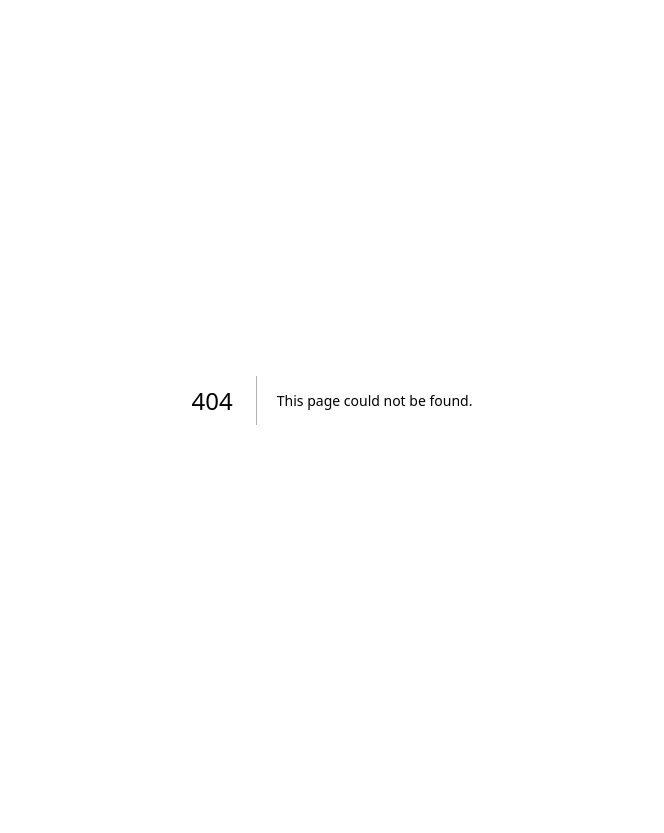
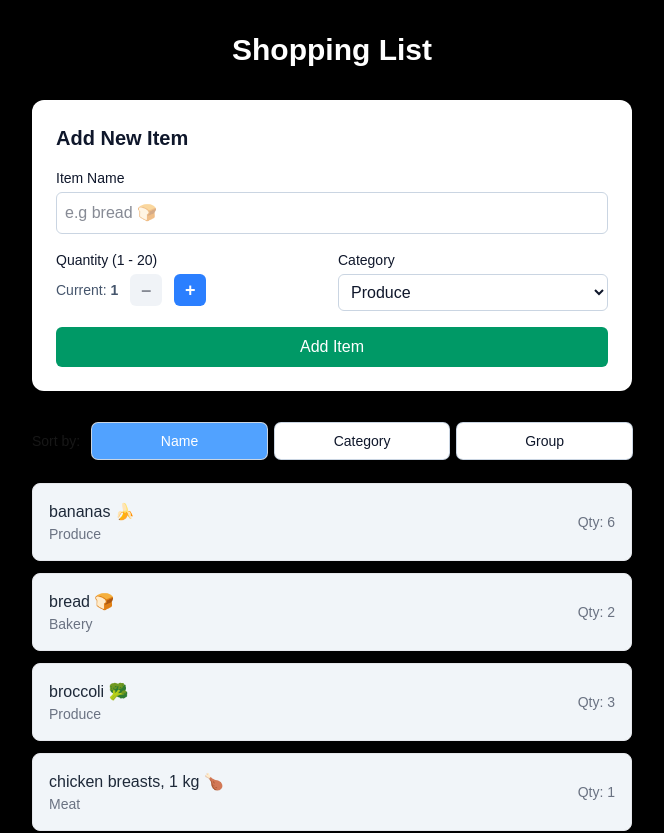
Before and after one commit to afkmary/cprg306-assignments, a Next.js app: page /week-7 in a window 1280 px wide. Before the commit this address had no page. Shown: the top 833 px of the page, without its empty margins (308-972 px from the left). Before the commit the page ends 800 px from the top, so only its background shows below. Built offline with nearby package versions, Linux system fonts and the light colour scheme.

Commit message:
changed to + / - buttons for quantity, single state object, etc. week-7 reqs

```diff
--- a/app/page.js
+++ b/app/page.js
@@ -24,6 +24,9 @@ export default function Home() {
           <Link className="border px-4 py-2 text-lg" href="/week-6">
             Week 6
           </Link>
+          <Link className="border px-4 py-2 text-lg" href="/week-7">
+            Week 7
+          </Link>
         </nav>
       </section>
     </main>
--- /dev/null
+++ b/app/week-7/ItemList.js
@@ -0,0 +1,112 @@
+"use client";
+
+import { useState } from "react";
+import Item from "./item";
+
+export default function ItemList({ items = [] }) {
+  const [sortBy, setSortBy] = useState("name");
+
+  const baseBtn =
+    "rounded-md px-3 py-2 text-sm font-medium ring-1 ring-slate-300";
+  const activeBtn = "bg-blue-400 text-white";
+  const inactiveBtn = "bg-white text-slate-900 hover:bg-slate-50";
+
+  // sorted list (copy -> sort)
+  const sortedItems = [...items].sort((a, b) => {
+    if (sortBy === "category") {
+      const catCompare = a.category.localeCompare(b.category);
+      if (catCompare !== 0) return catCompare;
+      return a.name.localeCompare(b.name);
+    }
+    return a.name.localeCompare(b.name);
+  });
+
+  // group by category (doesn't mutate items)
+  const itemsByCategory = items.reduce((groups, item) => {
+    const category = item.category;
+    if (!groups[category]) groups[category] = [];
+    groups[category].push(item);
+    return groups;
+  }, {});
+
+  const sortedCategories = Object.keys(itemsByCategory).sort((a, b) =>
+    a.localeCompare(b)
+  );
+
+  // sort items within each category by name (copy -> sort)
+  for (const category of sortedCategories) {
+    itemsByCategory[category] = [...itemsByCategory[category]].sort((a, b) =>
+      a.name.localeCompare(b.name)
+    );
+  }
+
+  return (
+    <div className="mt-6 w-full max-w-none items-center space-y-6">
+      {/* Sort Controls */}
+      <div className="flex w-full items-center gap-3">
+        <span className="text-sm font-medium text-mist-100 whitespace-nowrap">
+          Sort by:
+        </span>
+
+        <div className="grid flex-1 grid-cols-3 gap-2">
+          <button
+            type="button"
+            onClick={() => setSortBy("name")}
+            className={`${baseBtn} w-full ${sortBy === "name" ? activeBtn : inactiveBtn}`}
+          >
+            Name
+          </button>
+
+          <button
+            type="button"
+            onClick={() => setSortBy("category")}
+            className={`${baseBtn} w-full ${sortBy === "category" ? activeBtn : inactiveBtn}`}
+          >
+            Category
+          </button>
+
+          <button
+            type="button"
+            onClick={() => setSortBy("grouped")}
+            className={`${baseBtn} w-full ${sortBy === "grouped" ? activeBtn : inactiveBtn}`}
+          >
+            Group
+          </button>
+        </div>
+      </div>
+
+      {/* Render */}
+      {sortBy === "grouped" ? (
+        <div className="space-y-6">
+          {sortedCategories.map((category) => (
+            <section key={category}>
+              <h2 className="mb-3 text-xl font-bold capitalize">{category}</h2>
+
+              <ul className="space-y-3">
+                {itemsByCategory[category].map((item) => (
+                  <Item
+                    key={item.id}
+                    name={item.name}
+                    quantity={item.quantity}
+                    category={item.category}
+                  />
+                ))}
+              </ul>
+            </section>
+          ))}
+        </div>
+      ) : (
+        <ul className="space-y-3">
+          {sortedItems.map((item) => (
+            <Item
+              key={item.id}
+              name={item.name}
+              quantity={item.quantity}
+              category={item.category}
+            />
+          ))}
+        </ul>
+      )}
+    </div>
+  );
+}
--- /dev/null
+++ b/app/week-7/NewItem.js
@@ -0,0 +1,138 @@
+"use client";
+
+import { useState } from "react";
+
+const initialState = {
+  name: "",
+  quantity: 1,
+  category: "produce",
+};
+
+export default function NewItem({ onAddItem }) {
+  const [item, setItem] = useState(initialState);
+
+  const handleChange = (e) => {
+    const { name, value } = e.target;
+
+    setItem((prev) => ({
+      ...prev,
+      [name]: name === "quantity" ? Number(value) : value,
+    }));
+  };
+
+  const handleSubmit = (e) => {
+    e.preventDefault();
+
+    const newItem = {
+      ...item,
+      id: crypto.randomUUID(),
+      name: item.name.trim(),
+    };
+
+    onAddItem(newItem);
+    setItem(initialState);
+  };
+
+  return (
+    <form
+      onSubmit={handleSubmit}
+      className="w-150 space-y-4 rounded-xl bg-white p-6 text-slate-900 shadow"
+    >
+      <h2 className="text-xl font-semibold">Add New Item</h2>
+
+      {/* Name */}
+      <div>
+        <label htmlFor="name" className="block text-sm font-medium mb-1">
+          Item Name
+        </label>
+        <input
+          id="name"
+          name="name"
+          type="text"
+          required
+          value={item.name}
+          onChange={handleChange}
+          className="w-full rounded-md border border-slate-300 p-2"
+          placeholder="e.g bread 🍞"
+        />
+      </div>
+
+      {/* Quantity + Category */}
+      <div className="flex gap-3">
+
+        <div className="w-full">
+          <label htmlFor="quantity" className="block text-sm font-medium mb-1">
+            Quantity (1 - 20)
+          </label>
+          <div className="flex items-center gap-3">
+            <p className="text-sm text-slate-600">
+              Current: <span className="font-semibold">{item.quantity}</span>
+            </p>
+
+            <button
+              type="button"
+              onClick={() =>
+                setItem((prev) => ({
+                  ...prev,
+                  quantity: Math.max(1, prev.quantity - 1),
+                }))
+              }
+              disabled={item.quantity <= 1}
+              className="h-8 w-8 rounded-md bg-slate-200 text-lg font-semibold
+                 hover:bg-slate-300 disabled:opacity-50"
+            >
+              –
+            </button>
+
+            <button
+              type="button"
+              onClick={() =>
+                setItem((prev) => ({
+                  ...prev,
+                  quantity: Math.min(99, prev.quantity + 1),
+                }))
+              }
+              className="h-8 w-8 rounded-md bg-blue-500 text-lg font-semibold text-white
+                 hover:bg-blue-600"
+            >
+              +
+            </button>
+          </div>
+        </div>
+
+        <div className="w-full">
+          <label htmlFor="category" className="block text-sm font-medium mb-1">
+            Category
+          </label>
+          <select
+            id="category"
+            name="category"
+            value={item.category}
+            onChange={handleChange}
+            className="w-full rounded-md border border-slate-300 p-2"
+          >
+            <option value="produce">Produce</option>
+            <option value="dairy">Dairy</option>
+            <option value="bakery">Bakery</option>
+            <option value="meat">Meat</option>
+            <option value="frozen-foods">Frozen Foods</option>
+            <option value="canned-goods">Canned Goods</option>
+            <option value="dry-goods">Dry Goods</option>
+            <option value="beverages">Beverages</option>
+            <option value="snacks">Snacks</option>
+            <option value="household">Household</option>
+            <option value="other">Other</option>
+          </select>
+        </div>
+
+      </div>
+
+      <button
+        type="submit"
+        className="w-full rounded-md bg-emerald-600 py-2 text-white hover:bg-emerald-700"
+      >
+        Add Item
+      </button>
+    </form>
+  );
+}
--- /dev/null
+++ b/app/week-7/item.js
@@ -0,0 +1,14 @@
+export default function Item({ name, quantity, category }) {
+  return (
+    <li className="flex justify-between items-center p-4 mb-3 rounded-lg bg-slate-100 shadow-md border border-gray-200">
+      <div>
+        <p className="text-gray-800">{name}</p>
+        <p className="text-sm text-gray-500 capitalize">{category}</p>
+      </div>
+
+      <span className="text-sm font-medium text-gray-500">
+        Qty: {quantity}
+      </span>
+    </li>
+  );
+}
--- /dev/null
+++ b/app/week-7/items.json
@@ -0,0 +1,74 @@
+[
+  {
+    "id": "1h2GJKH12gkHG31h1H",
+    "name": "milk, 4 L 🥛",
+    "quantity": 1,
+    "category": "dairy"
+  },
+  {
+    "id": "2KJH3k2j3H1k2J3K1H",
+    "name": "bread 🍞",
+    "quantity": 2,
+    "category": "bakery"
+  },
+  {
+    "id": "3h2KJH3k2j3H1k2J3",
+    "name": "eggs, dozen 🥚",
+    "quantity": 2,
+    "category": "dairy"
+  },
+  {
+    "id": "4k2J3K1H2GJKH12gk",
+    "name": "bananas 🍌",
+    "quantity": 6,
+    "category": "produce"
+  },
+  {
+    "id": "5H1h1H2KJH3k2j3H",
+    "name": "broccoli 🥦",
+    "quantity": 3,
+    "category": "produce"
+  },
+  {
+    "id": "6H1k2J3K1H2GJKH1",
+    "name": "chicken breasts, 1 kg 🍗",
+    "quantity": 1,
+    "category": "meat"
+  },
+  {
+    "id": "7gkHG31h1H2KJH3k",
+    "name": "pasta sauce 🍝",
+    "quantity": 3,
+    "category": "canned goods"
+  },
+  {
+    "id": "8j3H1k2J3K1H2GJK",
+    "name": "spaghetti, 454 g 🍝",
+    "quantity": 2,
+    "category": "dry goods"
+  },
+  {
+    "id": "9H12gkHG31h1H2KJ",
+    "name": "toilet paper, 12 pack 🧻",
+    "quantity": 1,
+    "category": "household"
+  },
+  {
+    "id": "10H3k2j3H1k2J3K1",
+    "name": "paper towels, 6 pack",
+    "quantity": 1,
+    "category": "household"
+  },
+  {
+    "id": "11k2J3K1H2GJKH12",
+    "name": "dish soap 🍽️",
+    "quantity": 1,
+    "category": "household"
+  },
+  {
+    "id": "12GJKH12gkHG31h1",
+    "name": "hand soap 🧼",
+    "quantity": 4,
+    "category": "household"
+  }
+]
--- /dev/null
+++ b/app/week-7/page.js
@@ -0,0 +1,28 @@
+"use client";
+
+import { useState } from "react";
+import ItemList from "./ItemList";
+import NewItem from "./NewItem";
+import itemsData from "./items.json";
+
+export default function Page() {
+  const [items, setItems] = useState(itemsData);
+
+  const handleAddItem = (newItem) => {
+    setItems((prev) => [...prev, newItem]);
+  };
+
+  return (
+    <main className="min-h-screen flex items-center justify-center bg-black p-8">
+      <section className="mx-auto w-full max-w-150 space-y-8">
+        <h1 className="text-3xl font-bold text-center text-white">
+          Shopping List
+        </h1>
+
+        <NewItem onAddItem={handleAddItem} />
+
+        <ItemList items={items} />
+      </section>
+    </main>
+  );
+}
```
